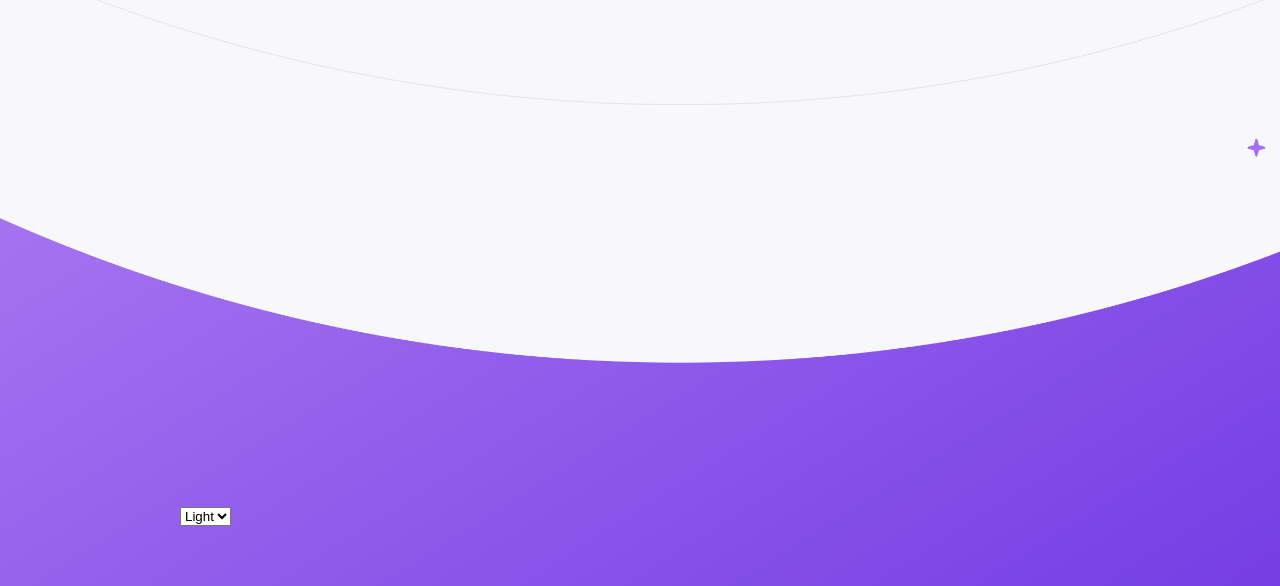
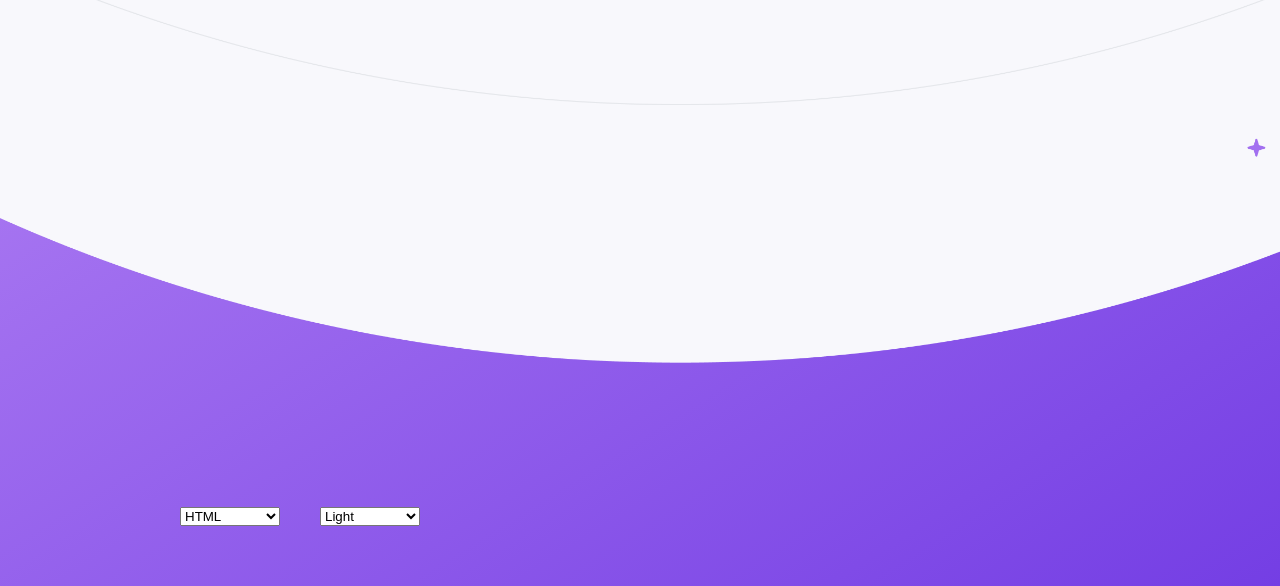
Before and after one commit to jonnywillrees/note-code, a website built with Vite: page index.html in a window 1280 px wide. Shown: the part 214-800 px from the top of the page. Built offline with nearby package versions, Linux system fonts and the light colour scheme; what monaco-editor would draw is missing.

Commit message:
add select element for changing language

```diff
--- a/index.html
+++ b/index.html
@@ -13,6 +13,11 @@
     <img class="logo" src="/assets/NoteCodeLogo.svg" alt="NoteCode logo">
     <h1 class="title">Create & Share <span class="subtitle">Your Code easily</span></h1>
     <div class="editor-container" id="editor-container">
+      <select class="language-select" name="editor-language" id="language-select">
+        <option value="html">HTML</option>
+        <option value="javascript">JavaScript</option>
+      </select>
+
       <select class="theme-select" name="editor-theme" id="theme-select">
         <option value="light">Light</option>
         <option value="dark">Dark</option>
--- a/src/style.css
+++ b/src/style.css
@@ -79,10 +79,19 @@ picture {
   transform: translate(-50%, -50%);
 }
 
-.theme-select {
+.theme-select,
+.language-select {
+  width: 100px;
   position: absolute;
   z-index: 1;
   bottom: 20px;
+}
+
+.theme-select {
+  left: 160px;
+}
+
+.language-select {
   left: 20px;
 }
 
```
